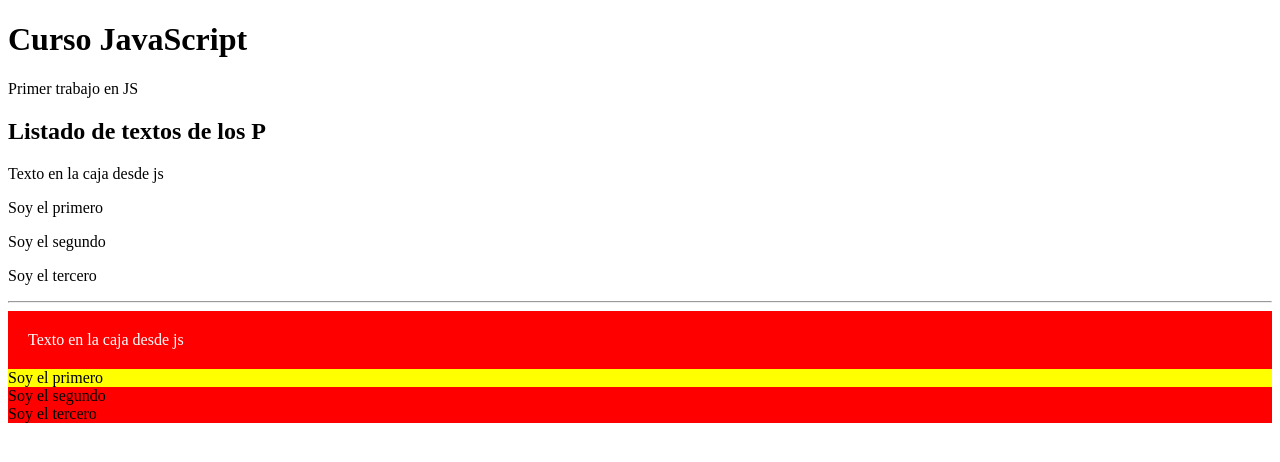
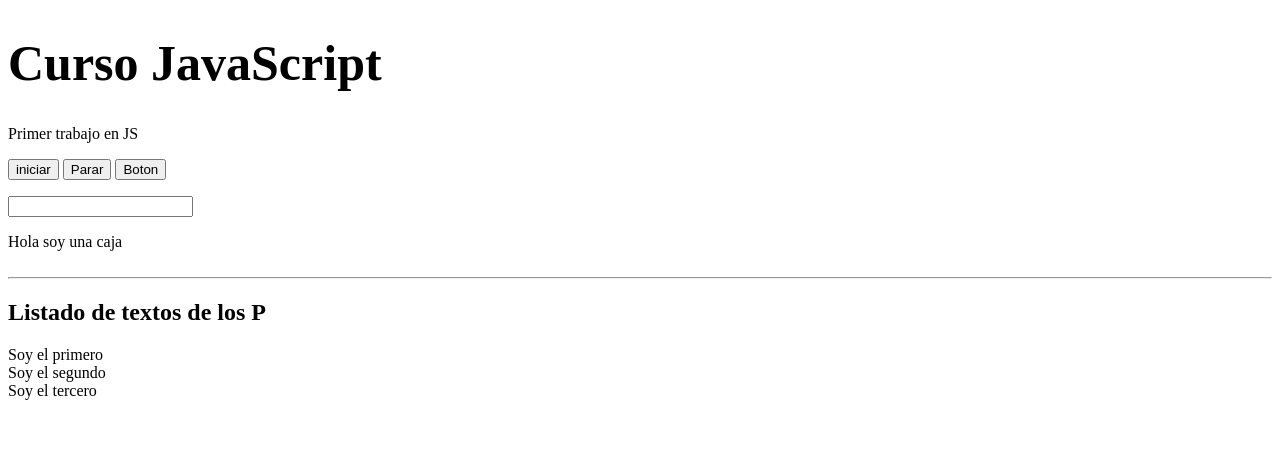
Before and after one commit to Israel-Camarena/Estudio, a plain HTML site: page Curso Master en JavaScript/index.html in a window 1280 px wide. Drawn offline with Linux system fonts and the light colour scheme.

Commit message:
Eventos y inicando el ejercicio del bloque 3

```diff
--- /dev/null
+++ b/Curso Master en JavaScript/JS/31-Timers.js
@@ -0,0 +1,32 @@
+'use strict'
+
+window.addEventListener('load', () =>{
+
+    function intervalo(){
+        var tiempo = setInterval(function(){
+            console.log("set interval ejecutado");
+            var encabezado = document.querySelector("h1");
+            if(encabezado.style.fontSize == "50px"){
+                encabezado.style.fontSize = "30px";
+            }else{
+                encabezado.style.fontSize = "50px";
+            }
+
+        }, 1000);
+        return tiempo;
+    }
+    //Timers
+    var tiempo = intervalo();
+
+    var stop = document.querySelector("#stop");
+    stop.addEventListener("click", function(){
+        alert("has parado el bluque");
+        clearInterval(tiempo);
+    });
+
+    var start = document.querySelector("#start");
+    start.addEventListener("click", function(){
+        alert("has iniciado el bluque");
+        intervalo();
+    });
+});
--- a/Curso Master en JavaScript/index.html
+++ b/Curso Master en JavaScript/index.html
@@ -13,16 +13,25 @@
     <h1>Curso JavaScript</h1>
     <p>Primer trabajo en JS</p>
 
+    <p>
+        <button id="start">iniciar</button>
+        <button id="stop">Parar</button>
+        <button id="boton">Boton</button>
+    <form action="">
+        <input type="text" name="nombre" id="campoNombre">
+    </form>
+    </p>
+    <div id="micaja">Hola soy una caja</div>
+    <br>
+    <hr>
+
     <section id="miSeccion">
         <h1 id="Encabezado">Listado de textos de los P</h1>
     </section>
-
-    <div id="micaja">Hola soy una caja</div>
-
     <div id="DIV1" class="Amarillo">Soy el primero</div>
     <div id="DIV2" class="Rojo">Soy el segundo</div>
     <div id="DIV3" class="Rojo">Soy el tercero</div>
 
-    <Script type="text/JavaScript" src="JS/28-Dom.js"></Script>
+    <Script type="text/JavaScript" src="JS/31-Timers.js"></Script>
 </body>
 </html>
```
Also changed, not shown: Curso Master en JavaScript/JS/29-eventos.js (added, +70 -0 lines).
